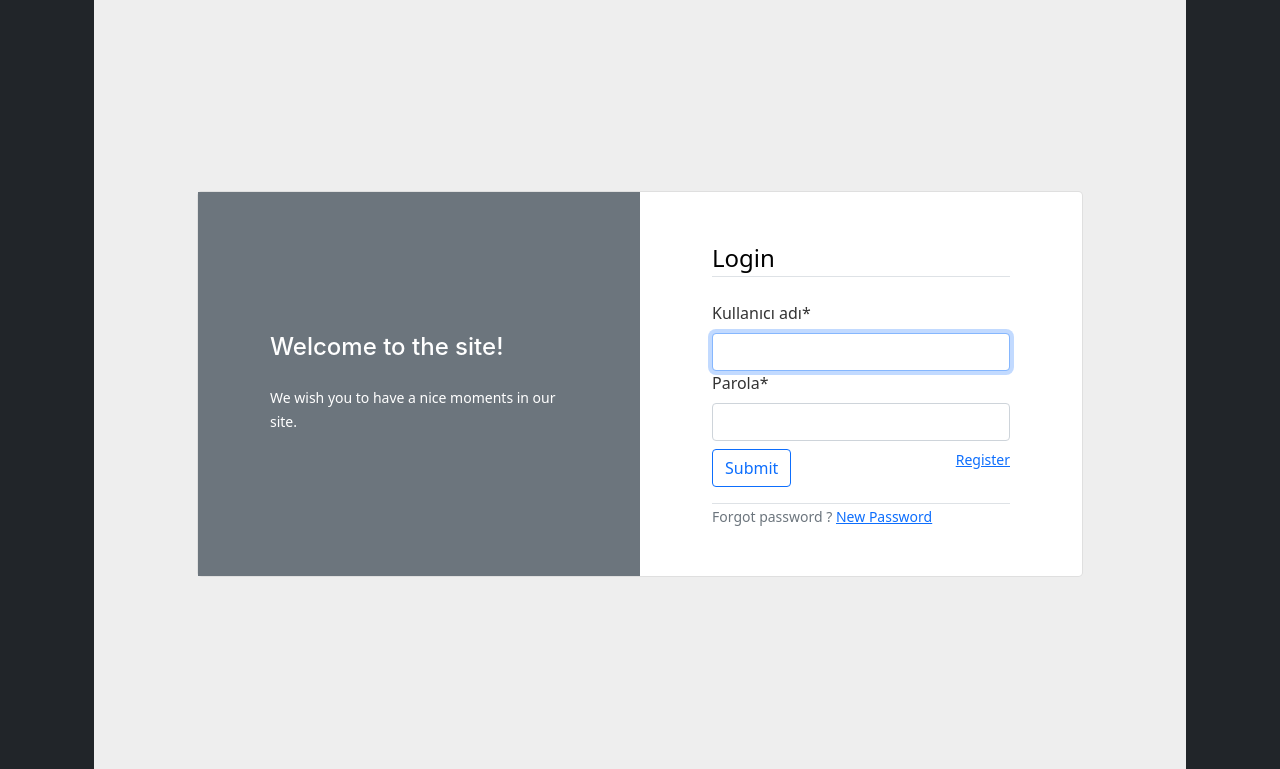
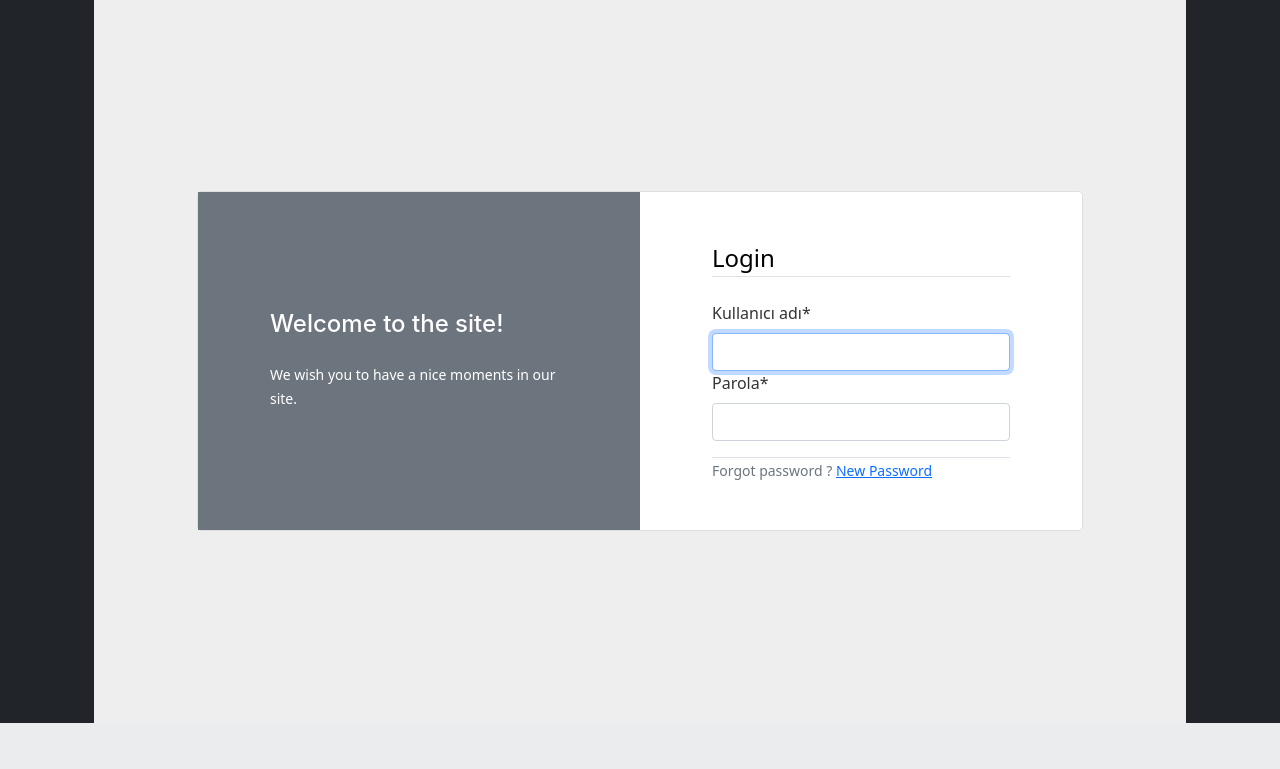
Before and after one commit to adnankaya/agency, a Django app: page /tr/users/login/ in a window 1280 px wide. Shown: the part 88-857 px from the top of the page. After the commit the page ends 811 px from the top, so only its background shows below. Run offline with Django 3.2, Linux system fonts and the light colour scheme; data that the repository does not hold is empty; some libraries are stand-ins or nearby versions.

Commit message:
hide registration

```diff
--- a/users/templates/users/login.html
+++ b/users/templates/users/login.html
@@ -38,13 +38,13 @@
                                         <legend class="border-bottom mb-4">{{ _('Login') }}</legend>
                                         {{ form|crispy }}
                                     </fieldset>
-                                    <div class="form-group my-2 d-flex justify-content-between">
+                                    <!-- <div class="form-group my-2 d-flex justify-content-between">
                                         <button class="btn btn-outline-primary" type="submit">{{_('Submit')}}</button>
                                         <small class="text-muted">
                                             <a class="ml-2 disabled"
                                                 href="{% url 'users:register' %}">{{_('Register')}}</a>
                                         </small>
-                                    </div>
+                                    </div> -->
                                 </form>
                                 <div class="border-top mt-3">
                                     <small class="text-muted">
```
